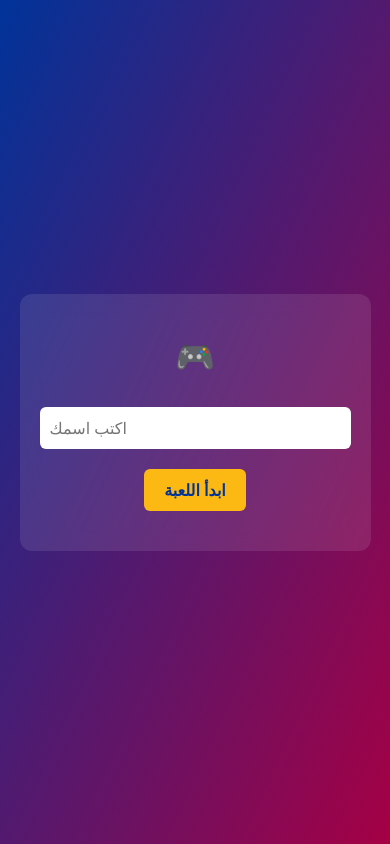
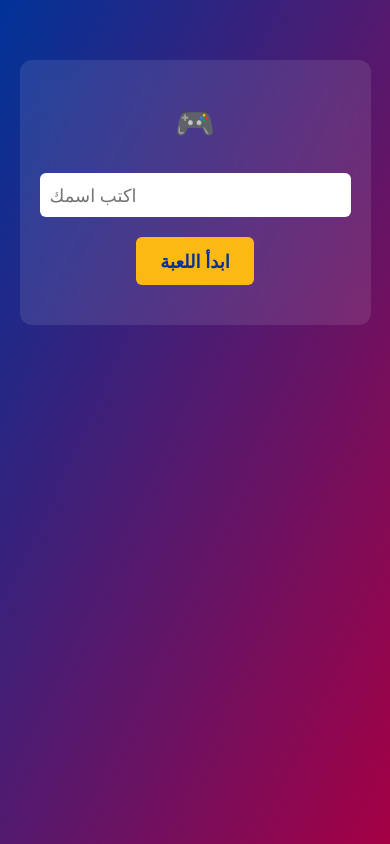
Before and after one commit to dev-ramadan/memoryGame, a plain HTML site: page index.html in a window 390 px wide. Drawn offline with Linux system fonts and the light colour scheme.

Commit message:
edit style

```diff
--- a/main.js
+++ b/main.js
@@ -1,6 +1,7 @@
 let cardsContainer = document.querySelector(".game-board");
 let winMessage = document.querySelector("#win-message");
 let loseMessage = document.querySelector("#lose-message");
+let endGameMessage = document.querySelector("#end-message");
 let times = document.querySelector("#time");
 let nameContainer = document.querySelector("#start-screen");
 let inputName = document.querySelector(".input_name");
@@ -26,12 +27,12 @@ const emojis = [
 
 ];
 let gameLevels = [
-    { level: "1", cards: 8, showTime: 600, time: 31 },
-    { level: "2", cards: 12, showTime: 500, time: 51 },
-    { level: "3", cards: 14, showTime: 400, time: 81 },
-    { level: "4", cards: 16, showTime: 300, time: 131 },
-    { level: "5", cards: 18, showTime: 200, time: 151 },
-    { level: "6", cards: 20, showTime: 100, time: 181 }
+    { level: "1", cards: 4, showTime: 600, time: 31 },
+    { level: "2", cards: 4, showTime: 500, time: 51 },
+    { level: "3", cards: 4, showTime: 400, time: 81 },
+    { level: "4", cards: 4, showTime: 300, time: 131 },
+    { level: "5", cards: 4, showTime: 200, time: 151 },
+    { level: "6", cards: 4, showTime: 100, time: 181 }
 ];
 const getLevel = (level) => {
     let levelNumber = document.querySelector(".leve-number");
@@ -95,6 +96,7 @@ const startTime = () => {
 }
 
 const startGame = () => {
+    window.scrollTo(0, 0);
     const nameInput = document.querySelector(".input_name");
     const name = nameInput.value.trim();
     if (name === "") {
@@ -142,7 +144,6 @@ const checkMatch = () => {
         endGame++;
         setTimeout(() => {
             if (levels === gameLevels.length && endGame === currentCardCount / 2) {
-                const endGameMessage = document.querySelector("#end-message");
                 winMessage.classList.add("hidden");
                 endGameMessage.classList.remove("hidden");
                 sound.src = win;
@@ -166,5 +167,7 @@ const checkMatch = () => {
     }
 };
 const restart = () => {
-    location.reload();
+    levels = 1
+    getLevel(levels);
+    endGameMessage.classList.add("hidden")
 };
--- a/style.css
+++ b/style.css
@@ -10,7 +10,6 @@ body {
   min-height: 100vh;
   color: white;
   padding: 20px;
-  overflow: hidden;
 }
 @keyframes fadeSlideIn {
   0% {
@@ -198,3 +197,51 @@ body {
   max-width: 900px;
   margin-inline: auto;
 }
+/* تحسين مظهر الحقول في الجوال */
+input.input_name {
+  font-size: 18px;
+}
+
+/* زر البداية */
+.start-content button {
+  font-size: 18px;
+  padding: 12px 24px;
+}
+
+/* تحسين الخط داخل الرسائل */
+.message-box {
+  font-size: 20px;
+  padding: 20px;
+  background: rgba(255, 255, 255, 0.1);
+  margin: 20px auto;
+  width: 90%;
+  max-width: 400px;
+  border-radius: 12px;
+  backdrop-filter: blur(5px);
+}
+
+/* تعديلات عشان الكيبورد ما يغطي الشاشة في الموبايل */
+@media (max-width: 768px) {
+  .start-screen {
+    align-items: flex-start;
+    padding-top: 60px;
+  }
+}
+
+/* تخفيف كثافة اللون عشان وضوح النص */
+body {
+  background: linear-gradient(to bottom right, #002266, #A50044);
+}
+
+/* تحسين حجم الكروت في الشاشات الصغيرة */
+@media (max-width: 400px) {
+  .game-board {
+    grid-template-columns: repeat(2, 1fr);
+    gap: 10px;
+  }
+
+  .card-front img,
+  .card-back img {
+    object-fit: contain;
+  }
+}
```
